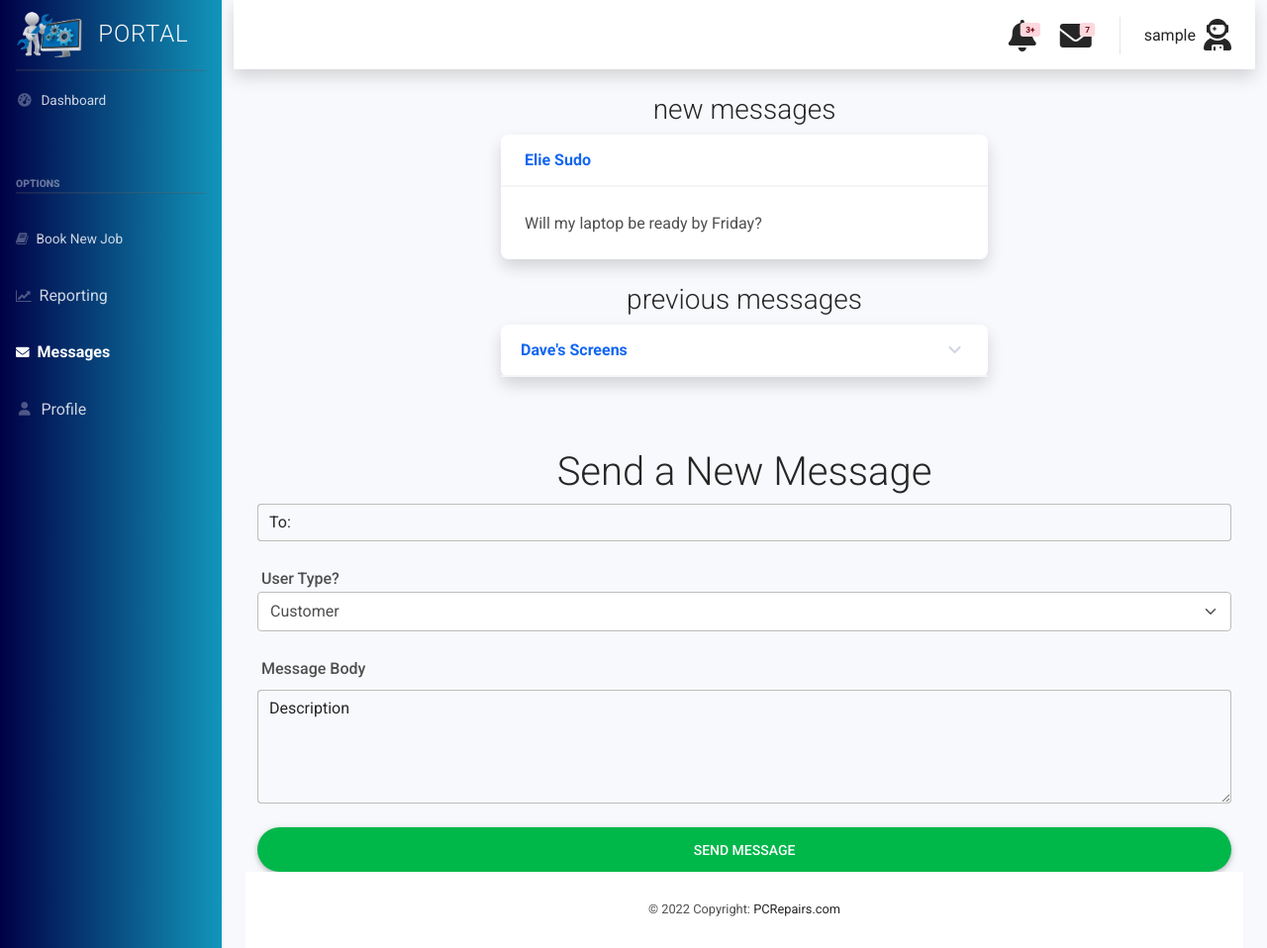
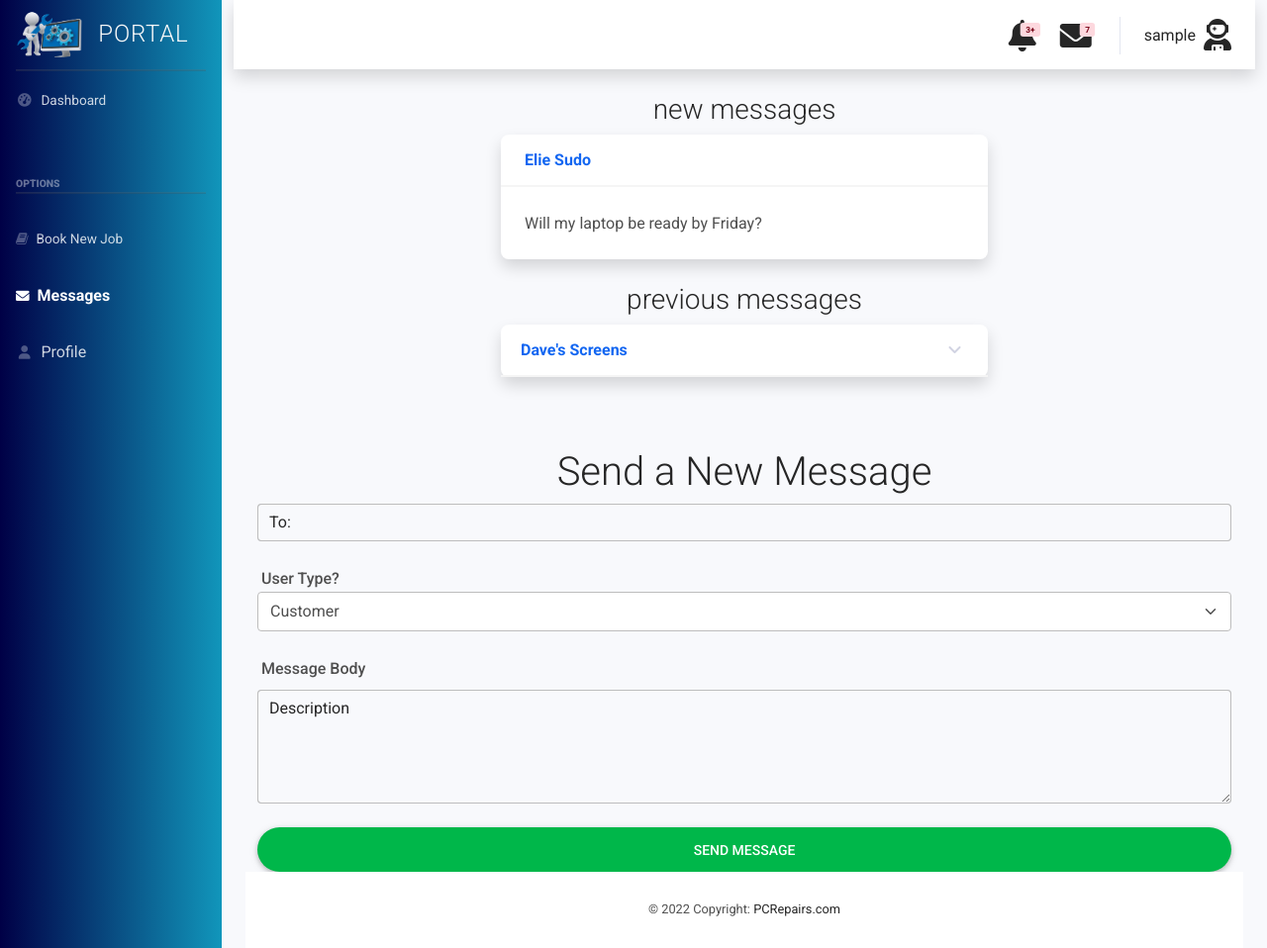
Before and after one commit to sudosf/PCRepairs-PHP-Website, a PHP site: page /messages.php in a window 1280 px wide. Shown: the whole page at 99% size. Run offline with PHP 8.4, Linux system fonts and the light colour scheme; the visitor is signed in with stand-in values (Sample User, id 1).

Commit message:
updated portal page links

```diff
--- a/messages.php
+++ b/messages.php
@@ -20,7 +20,7 @@
 
             <!-- Nav Item - Dashboard -->
             <li class="nav-item">
-                <a class="nav-link" href="index.php">
+                <a class="nav-link" href="dashboard.php">
                     <i class="fas fa-fw fa-tachometer-alt"></i>
                     <span>Dashboard</span></a>
             </li>
@@ -35,17 +35,9 @@
 
             <!-- Nav Item - Charts(Previous) -->
             <li class="nav-item">
-                <a class="nav-link" href="book.php">
+                <a class="nav-link" href="portal_book.php">
                     <i class="fa fa-solid fa-book"></i>
                     <span>Book New Job</span></a>
-            </li>
-
-            <!-- Nav Item - Tables(Previous) -->
-            <li class="nav-item">
-                <a class="nav-link" href="report.php">
-                    <i class="fa fa-solid fa-chart-line"></i>
-                    Reporting
-                </a>
             </li>
 
             <!-- Nav Item - Tables(Previous) -->
--- a/portal_book.php
+++ b/portal_book.php
@@ -19,7 +19,7 @@
 
             <!-- Nav Item - Dashboard -->
             <li class="nav-item">
-                <a class="nav-link" href="index.php">
+                <a class="nav-link" href="dashboard.php">
                     <i class="fas fa-fw fa-tachometer-alt"></i>
                     <span>Dashboard</span></a>
             </li>
@@ -34,12 +34,10 @@
 
             <!-- Nav Item - Charts(Previous) -->
             <li class="nav-item active">
-                <a class="nav-link" href="book.php">
+                <a class="nav-link" href="portal_book.php">
                     <i class="fa fa-solid fa-book"></i>
                     <span>Book New Job</span></a>
             </li>
-
-            <?php include("portal_components/report.show.inc.php"); ?>
 
             <!-- Nav Item - Tables(Previous) -->
             <li class="nav-item">
--- a/profile.php
+++ b/profile.php
@@ -20,7 +20,7 @@
 
             <!-- Nav Item - Dashboard -->
             <li class="nav-item">
-                <a class="nav-link" href="index.php">
+                <a class="nav-link" href="dashboard.php">
                     <i class="fas fa-fw fa-tachometer-alt"></i>
                     <span>Dashboard</span></a>
             </li>
@@ -35,12 +35,10 @@
 
             <!-- Nav Item - Charts(Previous) -->
             <li class="nav-item">
-                <a class="nav-link" href="book.php">
+                <a class="nav-link" href="portal_book.php">
                     <i class="fa fa-solid fa-book"></i>
                     <span>Book New Job</span></a>
             </li>
-
-            <?php include("portal_components/report.show.inc.php"); ?>
 
             <!-- Nav Item - Tables(Previous) -->
             <li class="nav-item">
```
